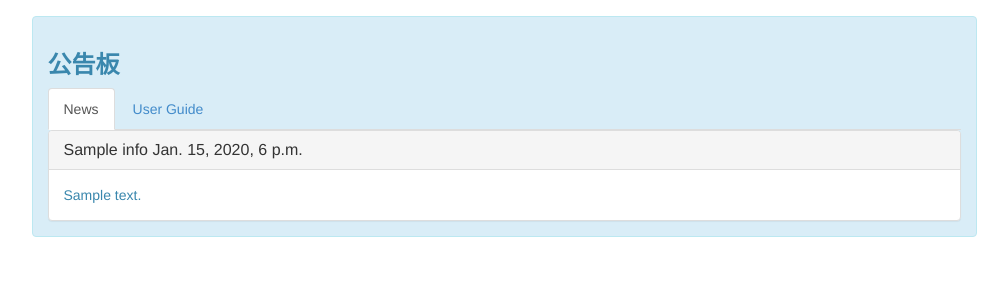
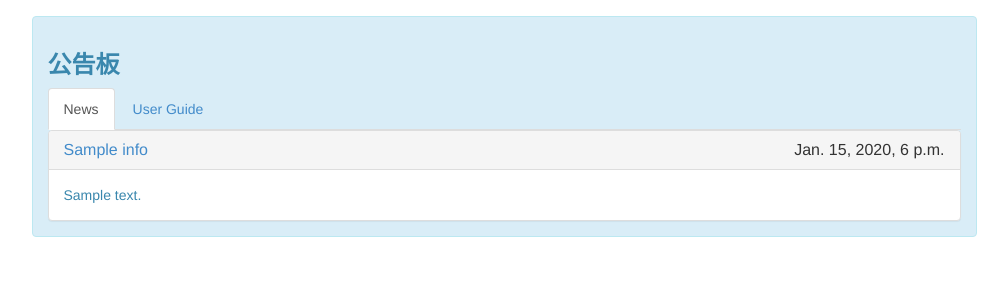
Before and after one commit to fupolarbear/THU-Class-SE-readtogether-lib, a Django app: page /info/1/ in a window 1280 px wide. Shown: the part 194-494 px from the top of the page, without its empty margins (136-1144 px from the left). Run offline with Django 3.2, Linux system fonts and the light colour scheme; tables that the repository leaves empty hold one stand-in row (values such as "Sample post"); parts of the project's set-up code (start-up, migrations or seed data) failed here and were passed over; some libraries are stand-ins or nearby versions.

Commit message:
modify the position of date in info board

```diff
--- a/thesite/rt/templates/rt/index.html
+++ b/thesite/rt/templates/rt/index.html
@@ -35,7 +35,7 @@
       <div class="col-lg-4 col-md-3 col-sm-3 col-xs-0"></div>
       <div class="col-lg-2 col-md-3 col-sm-3 col-xs-6"><button type="submit" class="btn btn-primary btn-block">Search books</button></div>
 
-      <div class="col-lg-2 col-md-3 col-sm-3  col-xs-6"><button type="button" class="btn btn-primary btn-block" title="oops...>_< " data-content="this function is still in the brain!">I feel lucky</button></div>
+      <div class="col-lg-2 col-md-3 col-sm-3  col-xs-6"><button type="button" class="btn btn-primary btn-block" title="oops......>_< " data-content="this function is still in the brain!">I feel lucky</button></div>
       <div class="col-lg-4 col-md-3 col-sm-3  col-xs-0"></div>
     </div>
   </form>
--- a/thesite/rt/templates/rt/info.html
+++ b/thesite/rt/templates/rt/info.html
@@ -44,9 +44,12 @@
             <div class="panel panel-default">
               <div class="panel-heading">
                 <h4 class="panel-title">
-                  <a data-toggle="collapse" data-toggle="collapse" data-parent="#accordion" href="#collapse{{ forloop.counter }}">
-                    {{ item.title }} {{ item.date }}
-                  </a>
+                  <div class="row">
+                    <a data-toggle="collapse" data-toggle="collapse" data-parent="#accordion" href="#collapse{{ forloop.counter }}">
+                      <div class="col-xs-6">{{ item.title }}</div>
+                    </a>
+                    <div class="col-xs-6 text-right" >{{ item.date }}</div>
+                  </div>
                 </h4>
               </div>
               <div id="collapse{{ forloop.counter }}" class="panel-collapse collapse{% if info.id == item.id %} in{% endif %}">
@@ -64,9 +67,12 @@
             <div class="panel panel-default">
               <div class="panel-heading">
                 <h4 class="panel-title">
-                  <a data-toggle="collapse" data-toggle="collapse" data-parent="#accordion2" href="#collapse2_{{ forloop.counter }}">
-                    {{ item.title }}
-                  </a>
+                  <div class="row">
+                    <a data-toggle="collapse" data-toggle="collapse" data-parent="#accordion2" href="#collapse2_{{ forloop.counter }}">
+                      <div class="col-xs-6">{{ item.title }}</div>
+                    </a>
+                    <div class="col-xs-6 text-right" >{{ item.date }}</div>
+                  </div>
                 </h4>
               </div>
               <div id="collapse2_{{ forloop.counter }}" class="panel-collapse collapse{% if info.id == item.id %} in{% endif %}">
```
